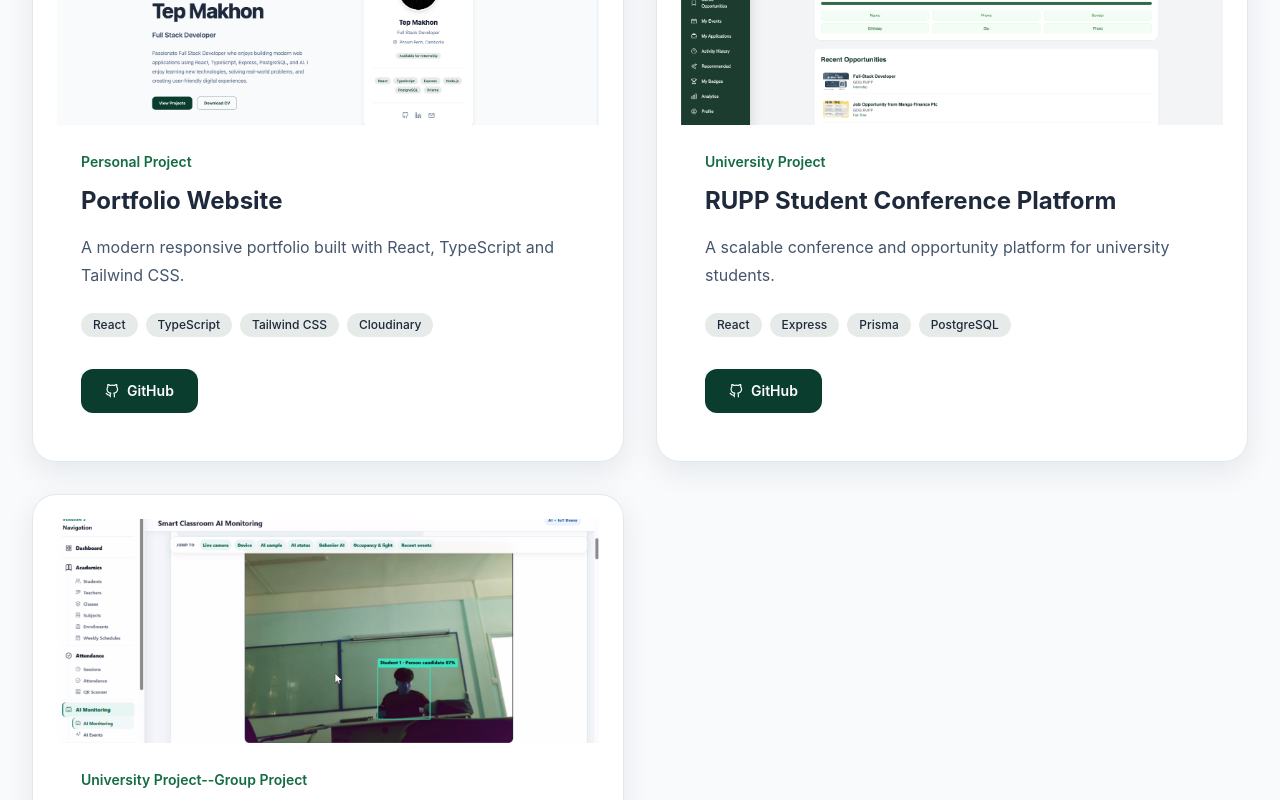
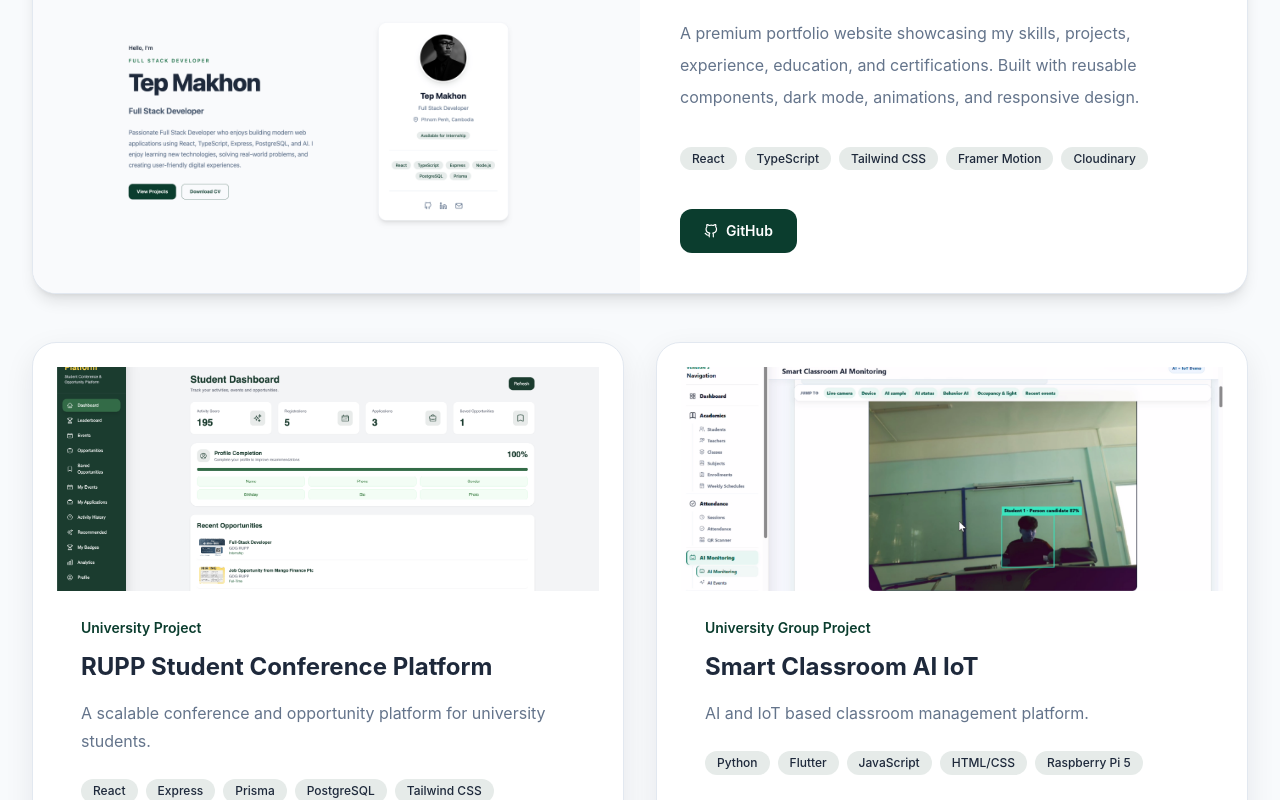
Before and after one commit to tepmakhon/Makhon-Portfolio, a React (Vite) app: page / in a window 1280 px wide. Shown: the part 6120-6920 px from the top of the page. Built offline with nearby package versions, Linux system fonts and the light colour scheme.

Commit message:
feat:Add page Detail

```diff
--- a/src/data/certificates.ts
+++ b/src/data/certificates.ts
@@ -18,7 +18,7 @@ export const certificates: Certificate[] = [
     issueDate: "2024",
     credentialUrl: "",
     image: Etec,
-    featured: true,
+    featured: false,
   },
 
   {
--- a/src/data/projects.ts
+++ b/src/data/projects.ts
@@ -7,78 +7,145 @@ import smartClassroomImage from "../assets/images/projects/smartclassroom.png";
 export const projects: Project[] = [
   {
     id: 1,
-    title: "Portfolio Website",
+
+    slug: "developer-portfolio",
+
+    title: "Developer Portfolio",
+
     category: "Personal Project",
 
-    description:
-      "A modern responsive portfolio built with React, TypeScript and Tailwind CSS.",
+    shortDescription:
+      "A modern responsive developer portfolio built with React and TypeScript.",
 
-    image: portfolioImage,
+    overview:
+      "A premium portfolio website showcasing my skills, projects, experience, education, and certifications. Built with reusable components, dark mode, animations, and responsive design.",
 
-    github: "https://github.com/tepmakhon/Makhon-Portfolio",
+    features: [
+      "Responsive Design",
+      "Dark Mode",
+      "Smooth Animations",
+      "Project Showcase",
+      "Certificates",
+      "Contact Form",
+    ],
 
-    demo: "",
-
-    featured: true,
-    highlight: false,
     technologies: [
       "React",
       "TypeScript",
       "Tailwind CSS",
+      "Framer Motion",
       "Cloudinary",
     ],
+
+    image: portfolioImage,
+
+    images: [
+      portfolioImage,
+      portfolioImage,
+      portfolioImage,
+    ],
+
+    github:
+      "https://github.com/tepmakhon/Makhon-Portfolio",
+
+    demo: "",
+
+    highlight: true,
   },
 
   {
     id: 2,
 
+    slug: "rupp-student-conference-platform",
+
     title: "RUPP Student Conference Platform",
 
     category: "University Project",
 
-    description:
+    shortDescription:
       "A scalable conference and opportunity platform for university students.",
 
-    image: ruppImage,
+    overview:
+      "A full-stack web application designed to help RUPP students discover conferences, internships, scholarships, competitions, and career opportunities in one platform.",
 
-    github: "https://github.com/tepmakhon/rupp-student-conference-platform",
+    features: [
+      "JWT Authentication",
+      "Student Dashboard",
+      "Opportunity Management",
+      "Conference Registration",
+      "Admin Dashboard",
+      "Role Based Access Control",
+    ],
 
-    demo: "",
-
-    featured: true,
-    highlight: false,
     technologies: [
       "React",
       "Express",
       "Prisma",
       "PostgreSQL",
+      "Tailwind CSS",
     ],
+
+    image: ruppImage,
+
+    images: [
+      ruppImage,
+      ruppImage,
+      ruppImage,
+    ],
+
+    github:
+      "https://github.com/tepmakhon/rupp-student-conference-platform",
+
+    demo: "",
+
+    highlight: false,
   },
 
   {
     id: 3,
 
+    slug: "smart-classroom-ai-iot",
+
     title: "Smart Classroom AI IoT",
 
-    category: "University Project--Group Project",
+    category: "University Group Project",
 
-    description:
-      "A modern Smart Classroom platform for teachers to manage students, class sessions, QR attendance, face recognition attendance, and future AI/IoT monitoring.",
+    shortDescription:
+      "AI and IoT based classroom management platform.",
+
+    overview:
+      "A smart classroom system that supports attendance using QR Code and Face Recognition, AI monitoring, classroom management, and IoT integration using Raspberry Pi.",
+
+    features: [
+      "QR Attendance",
+      "Face Recognition",
+      "AI Monitoring",
+      "Teacher Dashboard",
+      "Flutter Mobile App",
+      "IoT Integration",
+    ],
+
+    technologies: [
+      "Python",
+      "Flutter",
+      "JavaScript",
+      "HTML/CSS",
+      "Raspberry Pi 5",
+    ],
 
     image: smartClassroomImage,
 
-    github: "https://github.com/TunSopheak/Smart-Classroom-AI-IoT",
+    images: [
+      smartClassroomImage,
+      smartClassroomImage,
+      smartClassroomImage,
+    ],
+
+    github:
+      "https://github.com/TunSopheak/Smart-Classroom-AI-IoT",
 
     demo: "",
 
-    featured: true,
     highlight: false,
-    technologies: [
-      "Python",
-      "HTML/CSS",
-      "JavaScript",
-      "Flutter",
-      "Raspberry Pi 5",
-    ],
   },
 ];
--- a/src/features/projects/FeaturedProject.tsx
+++ b/src/features/projects/FeaturedProject.tsx
@@ -102,7 +102,7 @@ export default function FeaturedProject({
                 text-[var(--color-muted)]
               "
             >
-              {project.description}
+              {project.overview}
             </motion.p>
 
             {/* Technologies */}
--- a/src/features/projects/ProjectCard.tsx
+++ b/src/features/projects/ProjectCard.tsx
@@ -1,3 +1,4 @@
+import { Link } from "react-router-dom";
 import {
   FiExternalLink,
   FiGithub,
@@ -17,7 +18,9 @@ export default function ProjectCard({
   project,
 }: Props) {
   return (
+    <Link to={`/projects/${project.slug}`}>
       <Card className="overflow-hidden p-0 transition-all duration-300 hover:-translate-y-2 hover:shadow-2xl">
+
         <img
           src={project.image}
           alt={project.title}
@@ -25,7 +28,8 @@ export default function ProjectCard({
         />
 
         <div className="p-6">
-        <span className="text-sm font-semibold text-[#146C43]">
+
+          <span className="text-sm font-semibold text-[var(--color-primary)]">
             {project.category}
           </span>
 
@@ -33,8 +37,8 @@ export default function ProjectCard({
             {project.title}
           </h3>
 
-        <p className="mt-4 leading-7 text-slate-600">
-          {project.description}
+          <p className="mt-4 leading-7 text-[var(--color-muted)]">
+            {project.shortDescription}
           </p>
 
           <div className="mt-6 flex flex-wrap gap-2">
@@ -43,10 +47,17 @@ export default function ProjectCard({
             ))}
           </div>
 
-        <div className="mt-8 flex gap-3">
+          <div
+            className="mt-8 flex gap-3"
+            onClick={(e) => e.stopPropagation()}
+          >
             <Button
               className="flex items-center gap-2"
-            onClick={() => window.open(project.github)}
+              onClick={(e) => {
+                e.preventDefault();
+                e.stopPropagation();
+                window.open(project.github, "_blank");
+              }}
             >
               <FiGithub />
               GitHub
@@ -56,14 +67,21 @@ export default function ProjectCard({
               <Button
                 variant="outline"
                 className="flex items-center gap-2"
-              onClick={() => window.open(project.demo)}
+                onClick={(e) => {
+                  e.preventDefault();
+                  e.stopPropagation();
+                  window.open(project.demo, "_blank");
+                }}
               >
                 <FiExternalLink />
                 Live Demo
               </Button>
             )}
           </div>
+
         </div>
+
       </Card>
+    </Link>
   );
 }
--- /dev/null
+++ b/src/pages/ProjectDetail.tsx
@@ -0,0 +1,35 @@
+import { useParams } from "react-router-dom";
+
+import { projects } from "../data/projects";
+
+export default function ProjectDetail() {
+  const { slug } = useParams();
+
+  const project = projects.find(
+    (p) => p.slug === slug
+  );
+
+  if (!project) {
+    return (
+      <div className="py-40 text-center">
+        <h1 className="text-4xl font-bold">
+          Project Not Found
+        </h1>
+      </div>
+    );
+  }
+
+  return (
+    <section className="py-24">
+      <div className="mx-auto max-w-7xl px-6">
+        <h1 className="text-5xl font-bold">
+          {project.title}
+        </h1>
+
+        <p className="mt-6 text-lg text-[var(--color-muted)]">
+          {project.shortDescription}
+        </p>
+      </div>
+    </section>
+  );
+}
--- a/src/routes/index.tsx
+++ b/src/routes/index.tsx
@@ -3,6 +3,7 @@ import { createBrowserRouter } from "react-router-dom";
 import MainLayout from "../components/layout/MainLayout";
 
 import Home from "../pages/Home";
+import ProjectDetail from "../pages/ProjectDetail";
 import NotFound from "../pages/NotFound";
 
 export const router = createBrowserRouter([
@@ -15,6 +16,11 @@ export const router = createBrowserRouter([
         index: true,
         element: <Home />,
       },
+
+      {
+        path: "projects/:slug",
+        element: <ProjectDetail />,
+      },
     ],
   },
 
```
Also changed, not shown: src/types/project.ts (+14 -8 lines). Lines whose indentation alone changed are shown as unchanged.
